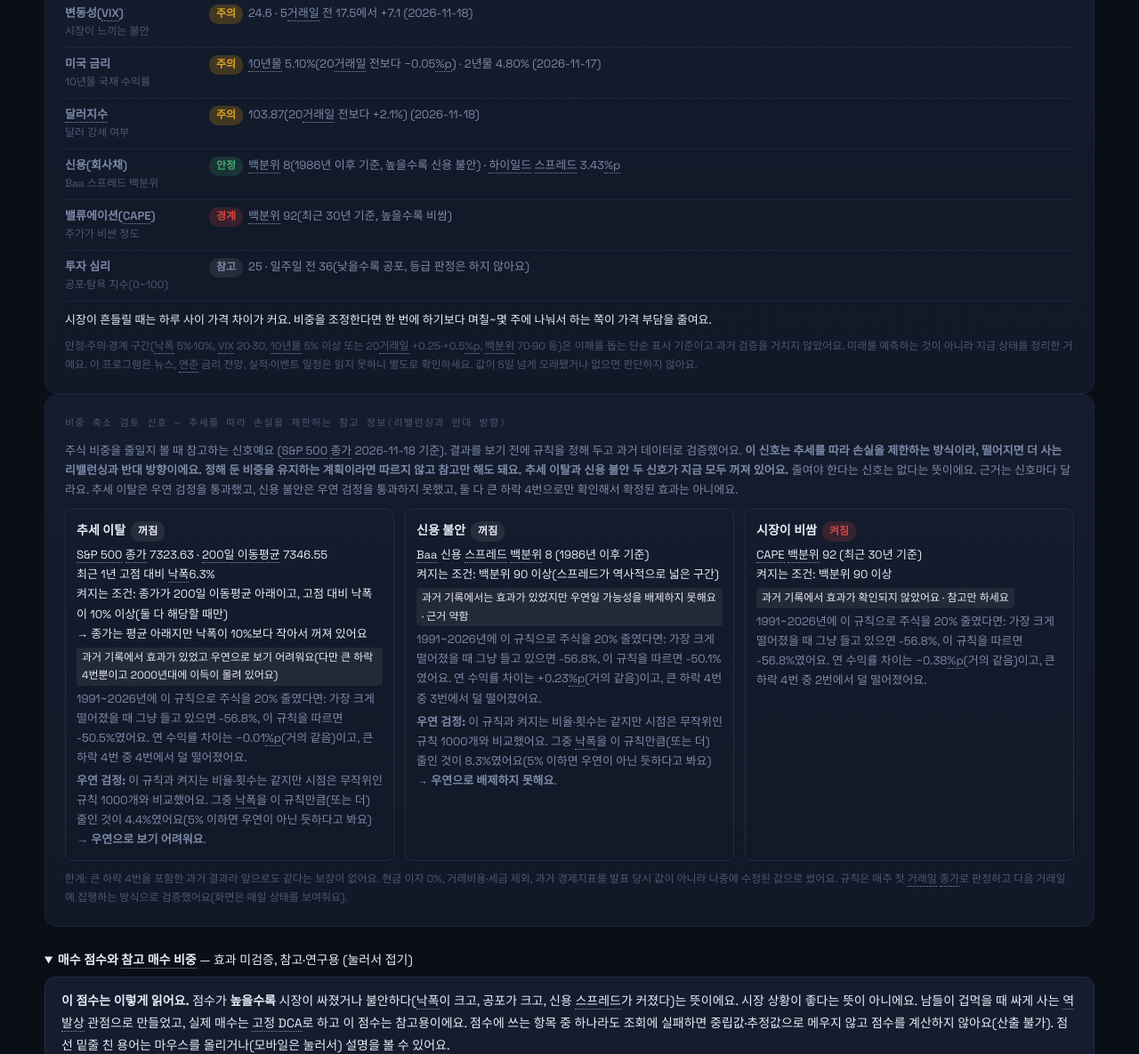
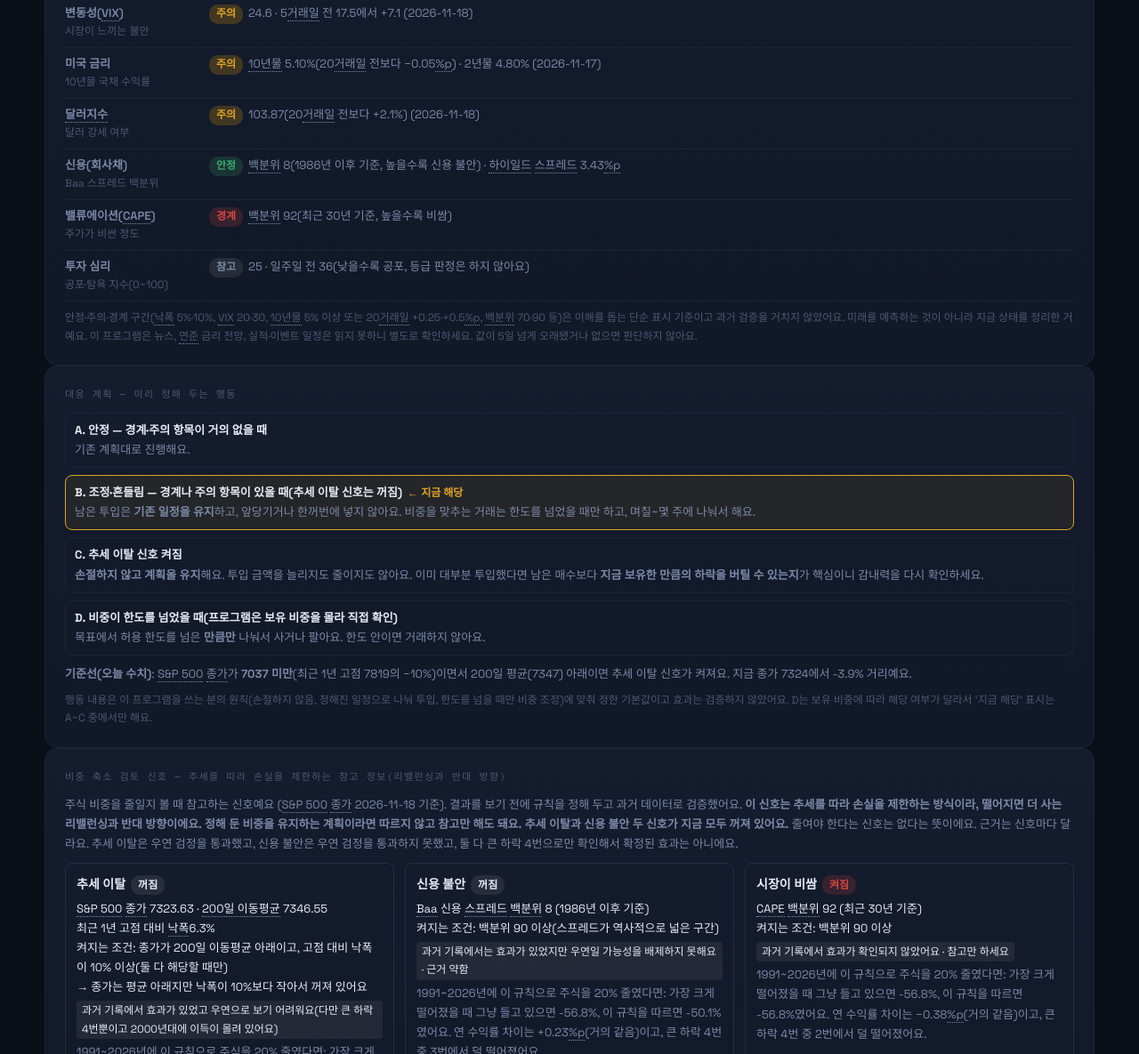
Before and after one commit to gozous/market-dca-assistant, a plain HTML site: page docs/index.html in a window 1280 px wide. Shown: the part 582-1767 px from the top of the page at 89% size. Drawn offline with Linux system fonts and the light colour scheme.

Commit message:
feat(ui): ① 탭에 대응 계획 패널(시나리오별 미리 정한 행동, 오늘 수치 기준선)
Co-Authored-By: Claude Sonnet 5.5 <noreply@anthropic.com>
Claude-Session: https://claude.ai/code/session_01EZj7vMCXw9yAQ26wNctZNQ

```diff
--- a/docs/index.html
+++ b/docs/index.html
@@ -71,6 +71,9 @@
   .mkt-row .nm{font-weight:600;} .mkt-row .nm .sub{display:block; font-weight:400; font-size:12px; color:var(--text-faint);}
   .mkt-b{display:inline-block; padding:1px 8px; border-radius:10px; font-size:12px; font-weight:600; margin-right:6px;}
   .mkt-b.s0{background:rgba(60,170,110,.18); color:#3caa6e;} .mkt-b.s1{background:rgba(230,160,0,.22); color:#e0a526;} .mkt-b.s2{background:rgba(214,69,65,.18); color:#d64541;} .mkt-b.si,.mkt-b.sn{background:rgba(127,127,127,.18);}
+  .plan-row{padding:8px 10px; border:1px solid var(--border-soft); border-radius:8px; margin-top:8px; font-size:13px; line-height:1.7;}
+  .plan-row.now{border-color:var(--warn); background:rgba(230,160,0,.08);}
+  .plan-row .pn{font-weight:700; color:var(--text);} .plan-row .pnow{font-size:12px; font-weight:600; color:var(--warn); margin-left:6px;}
   .mkt-head{font-size:17px; font-weight:700; margin:6px 0;}
   @media (max-width:560px){ .mkt-row{grid-template-columns:1fr;} }
   .reduce-badge{display:inline-block; padding:1px 8px; border-radius:10px; font-size:12px; font-weight:600; margin-left:6px;}
@@ -258,6 +261,11 @@
   <div class="panel" id="mkt-panel">
     <div class="panel-label">지금 시장 상황 — 비중을 조정할 때 참고</div>
     <div id="mkt-body" class="notice" style="font-size:13px; line-height:1.7; color:var(--text-dim);">불러오는 중…</div>
+  </div>
+
+  <div class="panel" id="plan-panel">
+    <div class="panel-label">대응 계획 — 미리 정해 두는 행동</div>
+    <div id="plan-body" class="notice" style="font-size:13px; line-height:1.7; color:var(--text-dim);">불러오는 중…</div>
   </div>
 
   <div class="panel" id="reduce-panel">
@@ -923,7 +931,7 @@ function setUpdatedBadge(payload){
 }
 
 // 화면 코드 버전. 화면(index.html)을 고칠 때마다 올린다. 사이트 맨 위의 이 값이 새 번호로 보이면 새 화면이 배포된 것이다.
-const APP_VERSION = '2026-11-19.5';
+const APP_VERSION = '2026-11-19.6';
 function fmtKst(iso){
   const t = new Date(iso); if (isNaN(t)) return '—';
   const p = new Intl.DateTimeFormat('ko-KR', {timeZone: 'Asia/Seoul', year: 'numeric', month: '2-digit', day: '2-digit', hour: '2-digit', minute: '2-digit', hour12: false}).formatToParts(t)
@@ -1316,7 +1324,7 @@ function resetToTodayData(){
 function afterLoad(){
   renderVersion();
   renderReduction();
-  renderMarket();
+  renderMarket(); renderPlan();
   renderFacts();
   renderSources();
   if (!todayData) { renderNoData(); return; }
@@ -1329,7 +1337,7 @@ document.getElementById('today-tag').textContent = new Date().toLocaleDateString
   await loadTodayData();   // 오늘자 자동 갱신 값으로 슬라이더를 먼저 채운다
   afterLoad();              // 그 값으로 첫 렌더(데이터가 없으면 '데이터 없음')
   loadOos();                // 표본 외 기록(④ 탭)
-  await loadSellValidation(); renderReduction(); renderMarket(); loadBuyValidation(); loadRecal();   // 비중 축소 검증 결과
+  await loadSellValidation(); renderReduction(); renderMarket(); renderPlan(); loadBuyValidation(); loadRecal();   // 비중 축소 검증 결과
   loadScoreHistory();       // 항목별 점수 추이(① 탭, 공식 기록만 사용)
 })();
 
@@ -1568,8 +1576,26 @@ function renderMarket(){
   const lab = {s0: '안정', s1: '주의', s2: '경계', si: '참고', sn: '판단 불가'};
   el.innerHTML = `<div class="mkt-head" style="color:var(--text);">${m.head}${m.graded ? ` <span style="font-size:13px; font-weight:400; color:var(--text-dim);">(경계 ${m.n2}개${m.n2 ? '[' + m.alertNames + ']' : ''} · 주의 ${m.n1}개 · 판정 ${m.graded}개 중)</span>` : ''}</div>` +
     m.items.map(x => `<div class="mkt-row"><div class="nm">${x.name}<span class="sub">${x.sub}</span></div><div><span class="mkt-b ${x.level}">${lab[x.level]}</span>${x.text}</div></div>`).join('') +
-    (m.tip ? `<div style="margin-top:10px; color:var(--text);">${m.tip}</div>` : '') +
     `<div style="margin-top:8px; font-size:12px; color:var(--text-faint,var(--text-dim));">안정·주의·경계 구간(낙폭 5%·10%, VIX 20·30, 10년물 5% 이상 또는 20거래일 +0.25·+0.5%p, 백분위 70·90 등)은 이해를 돕는 단순 표시 기준이고 과거 검증을 거치지 않았어요. 미래를 예측하는 것이 아니라 지금 상태를 정리한 거예요. 이 프로그램은 뉴스, 연준 금리 전망, 실적·이벤트 일정은 읽지 못하니 별도로 확인하세요. 값이 5일 넘게 오래됐거나 없으면 판단하지 않아요.</div>`;
+}
+function renderPlan(){
+  const el = document.getElementById('plan-body'); if (!el) return;
+  const m = marketRead(todayData), sig = todayData && todayData.reduction_signals, r2 = (sig && sig.R2) || {};
+  if (!m || !m.graded) { el.textContent = '시장 데이터가 없어 대응 계획을 표시하지 않아요.'; return; }
+  const trendOn = r2.on === true, caution = m.caution;
+  const cur = trendOn ? 'C' : (caution ? 'B' : 'A');
+  const f0 = v => Number(v).toFixed(0);
+  const line = (Number.isFinite(Number(r2.high)) && Number.isFinite(Number(r2.close)) && Number.isFinite(Number(r2.sma200)))
+    ? `<b>기준선(오늘 수치)</b>: S&P 500 종가가 <b>${f0(r2.high * 0.9)} 미만</b>(최근 1년 고점 ${f0(r2.high)}의 −10%)이면서 200일 평균(${f0(r2.sma200)}) 아래이면 추세 이탈 신호가 켜져요. 지금 종가 ${f0(r2.close)}에서 ${(((r2.high * 0.9) / r2.close - 1) * 100).toFixed(1)}% 거리예요.` : '';
+  const rows = [
+    ['A', '안정 — 경계·주의 항목이 거의 없을 때', '기존 계획대로 진행해요.'],
+    ['B', '조정·흔들림 — 경계나 주의 항목이 있을 때(추세 이탈 신호는 꺼짐)', '남은 투입은 <b>기존 일정을 유지</b>하고, 앞당기거나 한꺼번에 넣지 않아요. 비중을 맞추는 거래는 한도를 넘었을 때만 하고, 며칠~몇 주에 나눠서 해요.'],
+    ['C', '추세 이탈 신호 켜짐', '<b>손절하지 않고 계획을 유지</b>해요. 투입 금액을 늘리지도 줄이지도 않아요. 이미 대부분 투입했다면 남은 매수보다 <b>지금 보유한 만큼의 하락을 버틸 수 있는지</b>가 핵심이니 감내력을 다시 확인하세요.'],
+    ['D', '비중이 한도를 넘었을 때(프로그램은 보유 비중을 몰라 직접 확인)', '목표에서 허용 한도를 넘은 <b>만큼만</b> 나눠서 사거나 팔아요. 한도 안이면 거래하지 않아요.']
+  ];
+  el.innerHTML = rows.map(r => `<div class="plan-row${r[0] === cur ? ' now' : ''}"><span class="pn">${r[0] === 'D' ? 'D' : r[0]}. ${r[1]}</span>${r[0] === cur ? '<span class="pnow">← 지금 해당</span>' : ''}<br>${r[2]}</div>`).join('') +
+    (line ? `<div style="margin-top:10px;">${line}</div>` : '') +
+    `<div style="margin-top:8px; font-size:12px; color:var(--text-faint,var(--text-dim));">행동 내용은 이 프로그램을 쓰는 분의 원칙(손절하지 않음, 정해진 일정으로 나눠 투입, 한도를 넘을 때만 비중 조정)에 맞춰 정한 기본값이고 효과는 검증하지 않았어요. D는 보유 비중에 따라 해당 여부가 달라서 ‘지금 해당’ 표시는 A~C 중에서만 해요.</div>`;
 }
 /* ================= 데이터 출처 표시 =================
    각 값이 어디서 오는지 해당 카드 안에 적는다. 이름과 주소는 수집 코드(scripts/data_sources.py)가 실제로 쓰는 것과 같다. */
```
